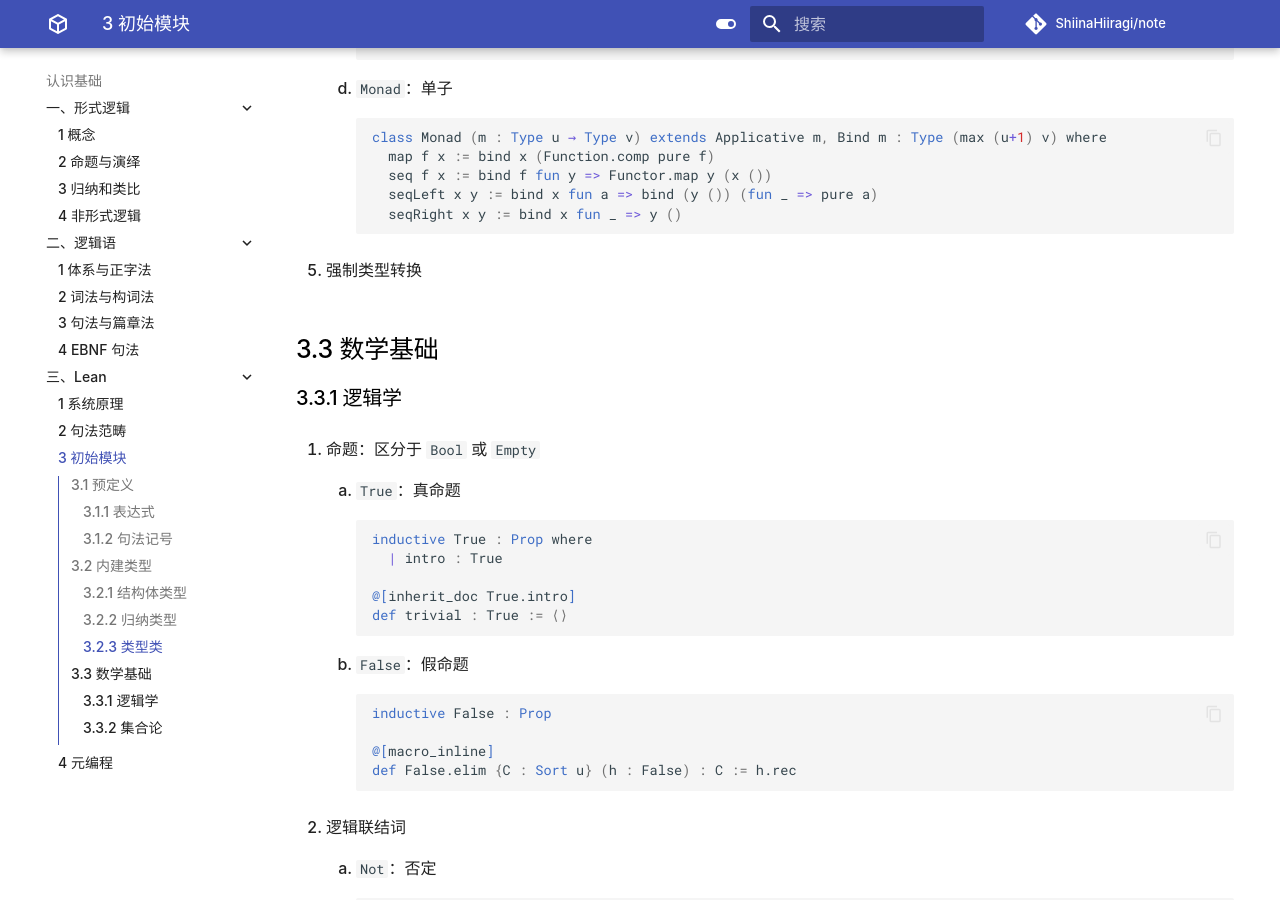
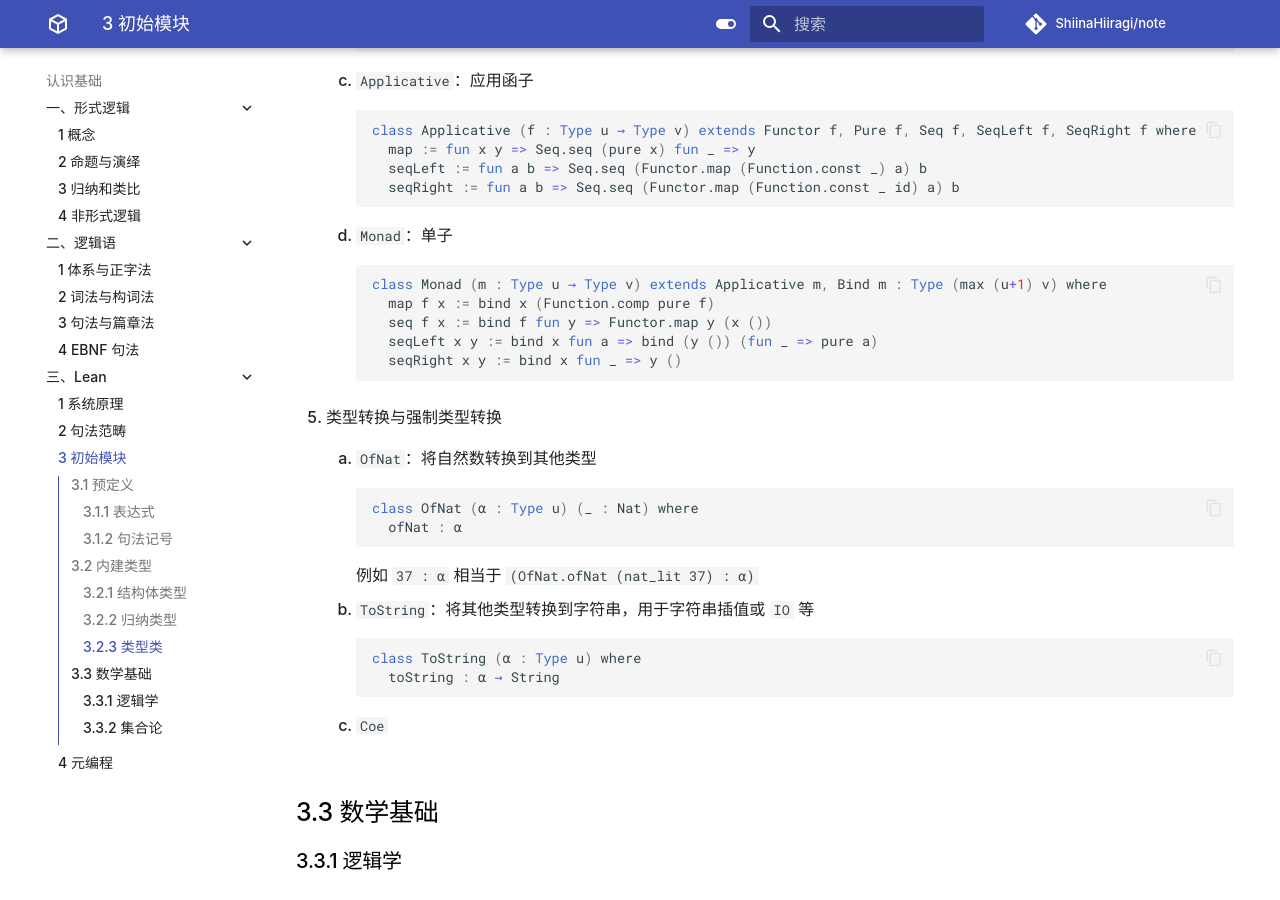
Before and after one commit to ShiinaHiiragi/note, an MkDocs documentation site: the page built from docs/cogn/lean/init.md, in a window 1280 px wide and 900 px high, scrolled down 10843 px. Built offline with MkDocs 1.6.1 and Material for MkDocs 9.7.7, drawn with Linux system fonts in a browser that asks for light colours; comment, search, counter and statistics services are not loaded; some of the changed text lies outside the part shown.

Commit message:
add hetero

````diff
--- a/docs/cogn/lean/init.md
+++ b/docs/cogn/lean/init.md
@@ -208,10 +208,15 @@
         inductive Nat where
           | zero : Nat
           | succ (n : Nat) : Nat
+
+        syntax (name := rawNatLit) "nat_lit " num : term
         ```
 
         1. 内核可将 `zero` 或 `succ n` 表达式简化为自然数字面值
         2. 运行时本身具有 `Nat` 的特殊表示（直接存储最多 63 位数字），更大的数字使用任意精度的 `bignum`
+        3. 宏 `nat_lit` 构建一个原始数字字面值，可以用于避免定义时的无穷倒退
+            - `nat_lit` 对应表达式的 `Expr.lit (.natVal n)`
+            - 解析器将数字字面值转化为 `(OfNat.ofNat (nat_lit n) : α)`，即使 `α` 为 `Nat`
 
     2. `Int`：整数，此类型在运行时有特殊处理
 
@@ -567,7 +572,24 @@
           seqRight x y := bind x fun _ => y ()
         ```
 
-5. 强制类型转换
+5. 类型转换与强制类型转换
+    1. `OfNat`：将自然数转换到其他类型
+
+        ```lean
+        class OfNat (α : Type u) (_ : Nat) where
+          ofNat : α
+        ```
+
+        例如 `37 : α` 相当于 `(OfNat.ofNat (nat_lit 37) : α)`
+
+    2. `ToString`：将其他类型转换到字符串，用于字符串插值或 `IO` 等
+
+        ```lean
+        class ToString (α : Type u) where
+          toString : α → String
+        ```
+
+    3. `Coe`
 
 ## 3.3 数学基础
 ### 3.3.1 逻辑学
````
Also changed, not shown: other parts of docs/cogn/lean/init.md (+12 -12 lines), docs/cogn/lean/cat.md (+19 -1 lines).
